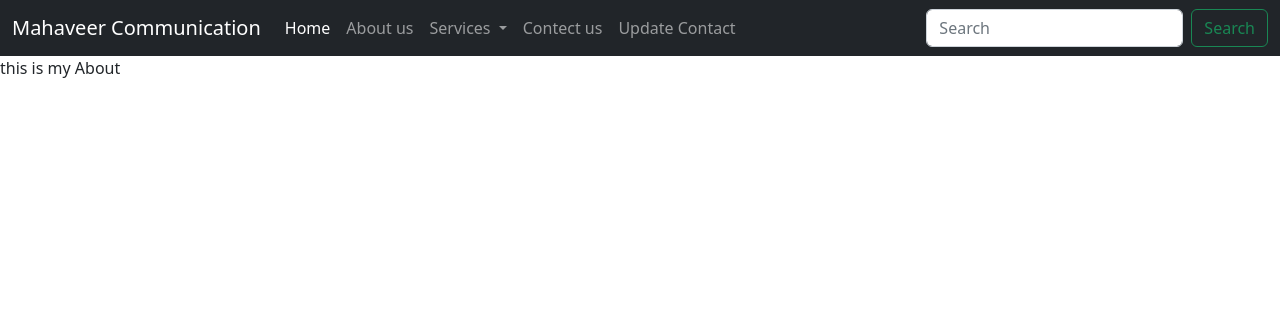
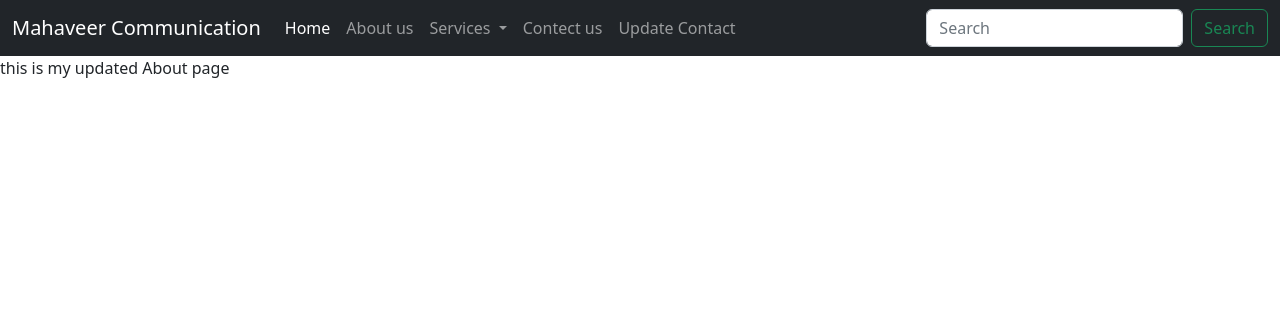
Before and after one commit to cs-tiwari/my-django-prjojec, a Django app: page /about/ in a window 1280 px wide. Shown: the top 316 px of the page. Run offline with Django 4.2, Linux system fonts and the light colour scheme.

Commit message:
Update about.html

```diff
--- a/templates/about.html
+++ b/templates/about.html
@@ -1,3 +1,3 @@
 {% extends 'base.html' %}
 {% block title %} About {% endblock title %}
-{% block body %} this is my About {% endblock body %}
+{% block body %} this is my updated About page {% endblock body %}
```
